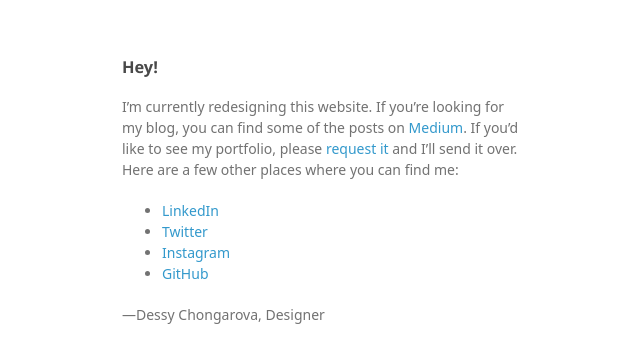
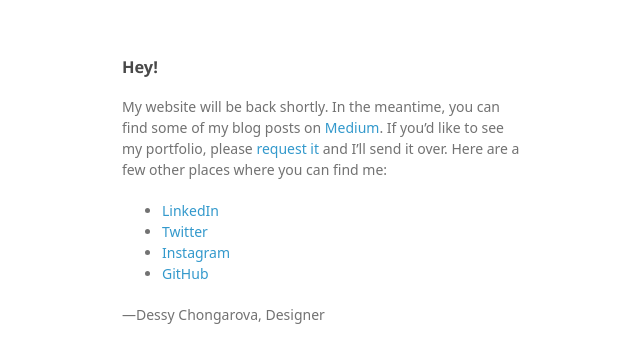
Before and after one commit to descho/chongarova, a plain HTML site: page index.html in a window 1280 px wide. Shown: the whole page, without its empty margins (318-958 px from the left). Drawn offline with Linux system fonts and the light colour scheme; a web font is replaced by a local one.

Commit message:
Update copy

```diff
--- a/index.html
+++ b/index.html
@@ -14,7 +14,7 @@
   <body>
     <div class="wrapper">
       <h3>Hey!</h3>
-      <p>I’m currently redesigning this website. If you’re looking for my blog, you can find some of the posts on <a href="http://medium.com/@des_cho">Medium</a>. If you’d like to see my portfolio, please <a href="mailto:d.chongarova@gmail.com">request it</a> and I’ll send it over. Here are a few other places where you can find me:</p>
+      <p>My website will be back shortly. In the meantime, you can find some of my blog posts on <a href="http://medium.com/@des_cho">Medium</a>. If you’d like to see my portfolio, please <a href="mailto:d.chongarova@gmail.com">request it</a> and I’ll send it over. Here are a few other places where you can find me:</p>
       <ul>
         <li><a href="https://uk.linkedin.com/in/descho">LinkedIn</a></li>
         <li><a href="https://twitter.com/des_cho">Twitter</a></li>
```
